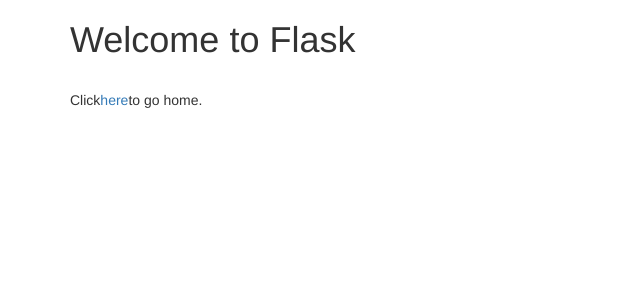
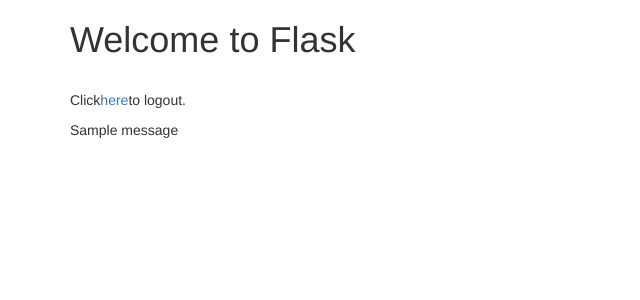
Before and after one commit to BethMwangi/flask-intro, a Flask app: page /welcome in a window 1280 px wide. Shown: the top 300 px of the page, without its empty margins (0-640 px from the left). Run offline with Flask 2, Linux system fonts and the light colour scheme; one stand-in notice (Sample message) is shown; some libraries are stand-ins or nearby versions.

Commit message:
error message in login page

```diff
--- a/templates/login.html
+++ b/templates/login.html
@@ -17,7 +17,7 @@
         </form>
         {% if error %}
         <p class="error"><strong>Error:</strong>{{error}}</p>
-        {% endif %}
+        {% endif %} {% for message in get_flashed_messages()%} {{message}} {% endfor %}
     </div>
 
 
--- a/templates/welcome.html
+++ b/templates/welcome.html
@@ -11,7 +11,8 @@
     <div class="container">
         <h1>Welcome to Flask</h1>
         <br>
-        <p>Click<a href="/">here</a>to go home.</p>
+        <p> Click<a href="/logout">here</a>to logout.</p>
+        {% for message in get_flashed_messages()%} {{message}} {% endfor %}
     </div>
 </body>
 
```
